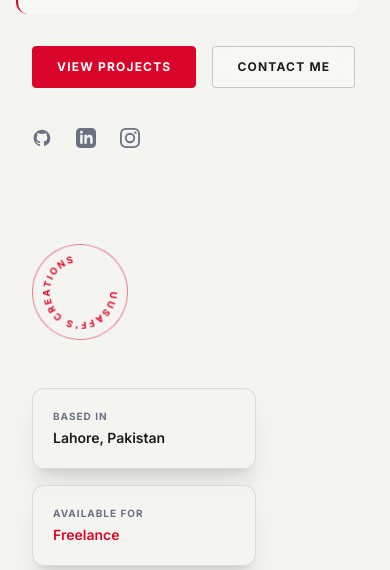
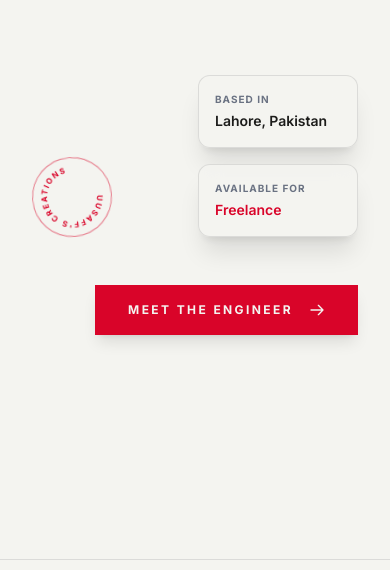
Before and after one commit to uusaff/new_gen_port, a React (Vite) app: page / in a window 390 px wide. Shown: the part 998-1568 px from the top of the page. Built offline with nearby package versions, Linux system fonts and the light colour scheme; a web font is replaced by a local one.

Commit message:
updates the mobile version glitches

```diff
--- a/src/components/Footer.jsx
+++ b/src/components/Footer.jsx
@@ -4,9 +4,9 @@ import { Link } from 'react-router-dom';
 export const Footer = () => {
   return (
     <footer className="border-t border-black/10 dark:border-white/10 py-16 px-8 max-w-7xl mx-auto relative z-10 bg-[#F4F4F0]/80 dark:bg-[#0A0A0A]/80 backdrop-blur-md mt-24 transition-colors duration-700">
-      <div className="grid grid-cols-1 md:grid-cols-4 gap-12">
+      <div className="grid grid-cols-2 md:grid-cols-4 gap-x-4 gap-y-12 md:gap-12">
         {/* Bio Column */}
-        <div className="md:col-span-2">
+        <div className="col-span-2">
           <Link to="/" className="text-2xl font-bold hover:text-[#D90429] transition-colors uppercase tracking-widest block mb-4">
             Yousaf
           </Link>
--- a/src/pages/Home.jsx
+++ b/src/pages/Home.jsx
@@ -53,7 +53,7 @@ export const Home = () => {
         initial={{ opacity: 0, scale: 0.95 }}
         animate={{ opacity: 1, scale: 1 }}
         transition={{ duration: 1.5, ease: [0.22, 1, 0.36, 1] }}
-        className="absolute top-[5%] md:top-[-2%] left-1/2 -translate-x-1/2 w-[100%] sm:w-[75%] md:w-[60%] max-w-2xl z-0 pointer-events-none flex justify-center items-center"
+        className="absolute top-[-5%] sm:top-[-10%] md:top-[-2%] left-1/2 -translate-x-1/2 w-[100%] sm:w-[75%] md:w-[60%] max-w-2xl z-0 pointer-events-none flex justify-center items-center"
       >
         <img
           src="/profile.png"
@@ -64,7 +64,7 @@ export const Home = () => {
       </motion.div>
 
       {/* Foreground Content */}
-      <div className="relative z-20 w-full max-w-7xl mx-auto flex flex-col md:flex-row justify-between items-end h-full flex-grow mt-[40vh] md:mt-[25vh]">
+      <div className="relative z-20 w-full max-w-7xl mx-auto flex flex-col md:flex-row justify-between items-end h-full flex-grow mt-[20vh] md:mt-[25vh]">
 
         {/* Left Side: Staggered Text & CTAs */}
         <motion.div
@@ -115,9 +115,9 @@ export const Home = () => {
           initial="hidden"
           animate="visible"
           variants={slideInRight}
-          className="w-full md:w-1/3 flex flex-col items-start md:items-end text-left md:text-right mt-12 md:mt-0 z-20"
+          className="w-full md:w-1/3 flex flex-row md:flex-col justify-between items-end text-left md:text-right mt-12 md:mt-0 z-20"
         >
-          <div className="w-24 h-24 rounded-full border border-[#D90429]/50 flex items-center justify-center mb-12 animate-[spin_12s_linear_infinite] bg-[#F4F4F0]/50 dark:bg-[#0A0A0A]/50 backdrop-blur-sm transition-colors duration-700">
+          <div className="w-20 h-20 md:w-24 md:h-24 rounded-full border border-[#D90429]/50 flex items-center justify-center mb-0 md:mb-12 animate-[spin_12s_linear_infinite] bg-[#F4F4F0]/50 dark:bg-[#0A0A0A]/50 backdrop-blur-sm transition-colors duration-700 flex-shrink-0">
             <svg viewBox="0 0 100 100" className="w-full h-full">
                <path id="circlePath" d="M 50, 50 m -32, 0 a 32,32 0 1,1 64,0 a 32,32 0 1,1 -64,0" fill="transparent"/>
                <text className="text-[10px] tracking-[0.2em] uppercase font-bold" fill="#D90429">
@@ -125,13 +125,16 @@ export const Home = () => {
                </text>
             </svg>
           </div>
-          <div className="border border-black/10 dark:border-white/10 p-5 w-56 rounded-xl bg-[#F4F4F0]/80 dark:bg-[#0A0A0A]/80 backdrop-blur-md shadow-xl transition-colors duration-700 flex flex-col justify-center">
-            <p className="text-[10px] font-bold tracking-widest uppercase text-gray-500 mb-1">Based In</p>
-            <p className="text-sm font-semibold text-[#1C1C1A] dark:text-[#F4F4F0]">Lahore, Pakistan</p>
-          </div>
-          <div className="border border-black/10 dark:border-white/10 p-5 w-56 mt-4 rounded-xl bg-[#F4F4F0]/80 dark:bg-[#0A0A0A]/80 backdrop-blur-md shadow-xl transition-colors duration-700 flex flex-col justify-center">
-            <p className="text-[10px] font-bold tracking-widest uppercase text-gray-500 mb-1">Available For</p>
-            <p className="text-sm font-semibold text-[#D90429]">Freelance</p>
+
+          <div className="flex flex-col gap-4">
+            <div className="border border-black/10 dark:border-white/10 p-4 md:p-5 w-40 md:w-56 rounded-xl bg-[#F4F4F0]/80 dark:bg-[#0A0A0A]/80 backdrop-blur-md shadow-xl transition-colors duration-700 flex flex-col justify-center text-left md:text-right">
+              <p className="text-[10px] font-bold tracking-widest uppercase text-gray-500 mb-1">Based In</p>
+              <p className="text-sm font-semibold text-[#1C1C1A] dark:text-[#F4F4F0]">Lahore, Pakistan</p>
+            </div>
+            <div className="border border-black/10 dark:border-white/10 p-4 md:p-5 w-40 md:w-56 rounded-xl bg-[#F4F4F0]/80 dark:bg-[#0A0A0A]/80 backdrop-blur-md shadow-xl transition-colors duration-700 flex flex-col justify-center text-left md:text-right">
+              <p className="text-[10px] font-bold tracking-widest uppercase text-gray-500 mb-1">Available For</p>
+              <p className="text-sm font-semibold text-[#D90429]">Freelance</p>
+            </div>
           </div>
         </motion.div>
       </div>
```
